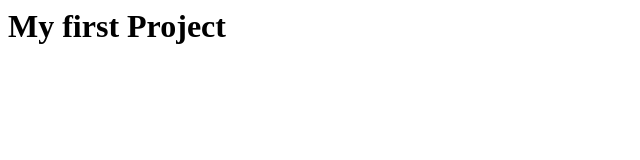
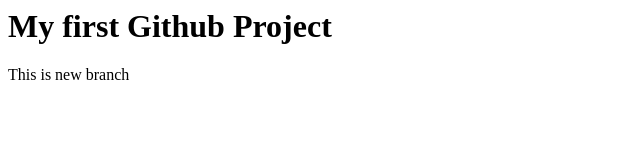
Before and after one commit to Kushma9618/My-projects, a plain HTML site: page index.html in a window 1280 px wide. Shown: the whole page, without its empty margins (0-640 px from the left). Drawn offline with Linux system fonts and the light colour scheme.

Commit message:
new file added

```diff
--- a/index.html
+++ b/index.html
@@ -3,6 +3,7 @@
 
        </head>
        <body>
-        <h1>My first Project</h1>
+        <h1>My first Github Project</h1>
+        <p>This is new branch</p>
        </body>
 </html>
```
